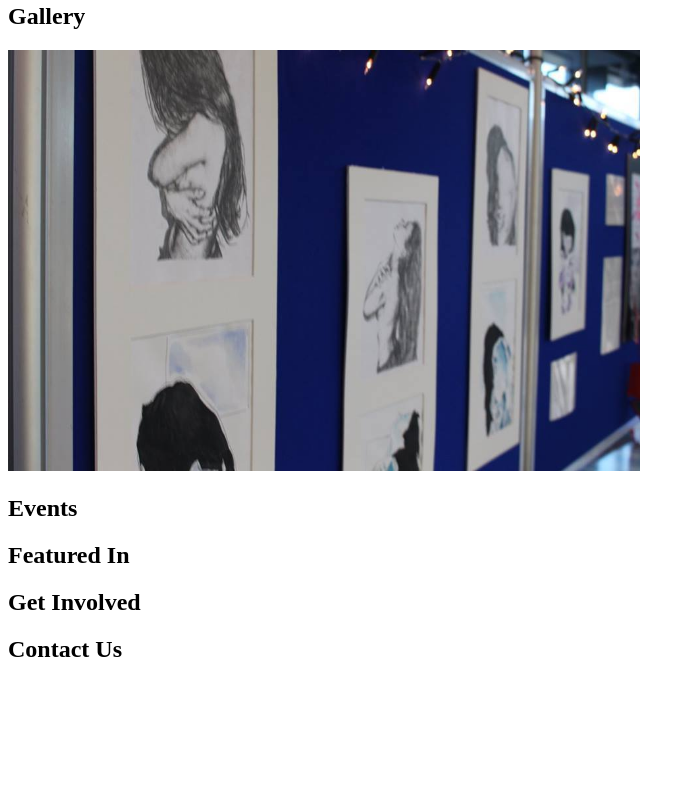
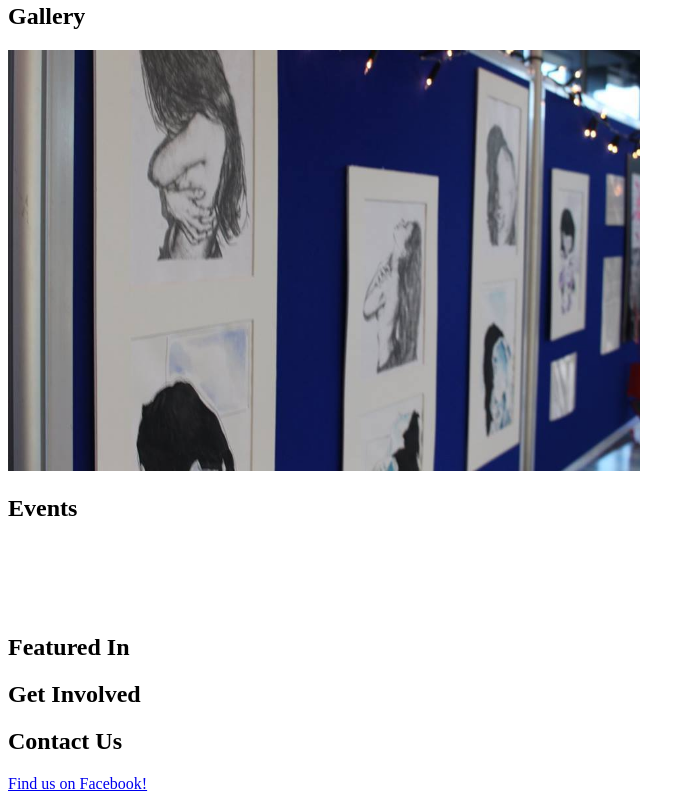
Before and after one commit to gb72/Introspect, a plain HTML site: page Introspect.html in a window 1280 px wide. Shown: the part 1164-1973 px from the top of the page, without its empty margins (0-695 px from the left). Before the commit the page ends 1847 px from the top, so only its background shows below. Drawn offline with Linux system fonts and the light colour scheme.

Commit message:
Added basic facebook link

```diff
--- a/Introspect.html
+++ b/Introspect.html
@@ -66,8 +66,17 @@
 </div>
 
 	<h2 id="Events">Events</h2>
+
+		<br />
+		<br />
+		<br />
+		<br />
+
 	<h2 id="Featured">Featured In</h2>
 	<h2 id="Involved"> Get Involved</h2>
+
 	<h2 id="Contact">Contact Us</h2>
+
+		<a href="https://www.facebook.com/Introspectstandrews/" target="_blank"> <p> Find us on Facebook! </p>
 </body>
 </html>
```
